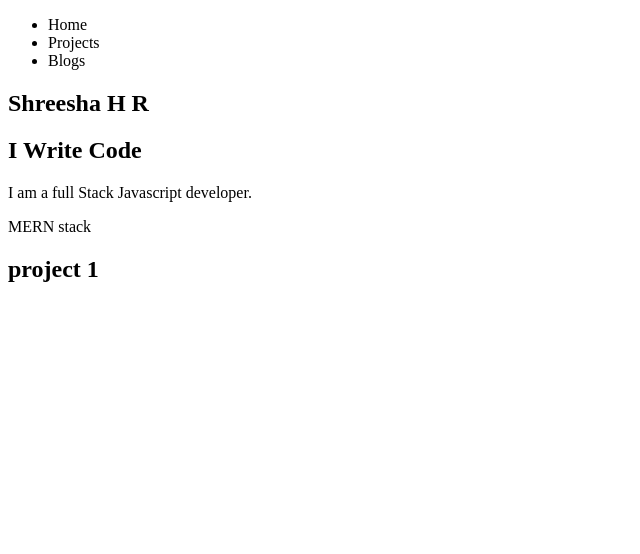
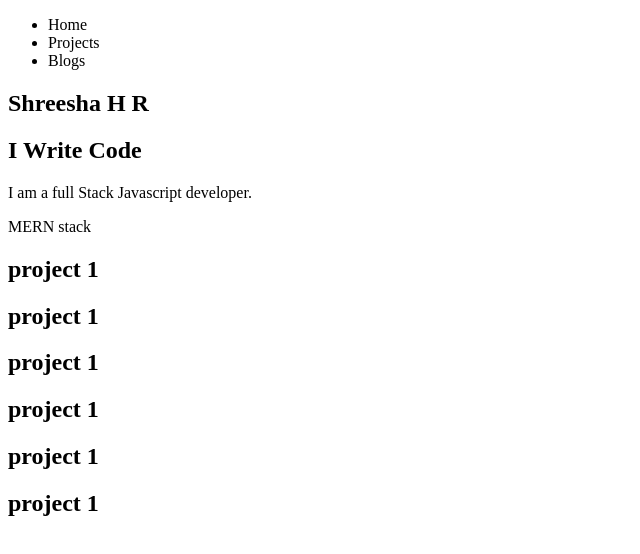
Before and after one commit to h-shreesha/Portfolio, a plain HTML site: page index.html in a window 1280 px wide. Shown: the whole page, without its empty margins (0-640 px from the left). Drawn offline with Linux system fonts and the light colour scheme.

Commit message:
updated file

```diff
--- a/index.html
+++ b/index.html
@@ -36,6 +36,36 @@
 
                 </div>
             </div>
+            <div class="cards-container">
+                <div class="card">
+                    <h1>project 1</h1>
+
+                </div>
+            </div>
+            <div class="cards-container">
+                <div class="card">
+                    <h1>project 1</h1>
+
+                </div>
+            </div>
+            <div class="cards-container">
+                <div class="card">
+                    <h1>project 1</h1>
+
+                </div>
+            </div>
+            <div class="cards-container">
+                <div class="card">
+                    <h1>project 1</h1>
+
+                </div>
+            </div>
+            <div class="cards-container">
+                <div class="card">
+                    <h1>project 1</h1>
+
+                </div>
+            </div>
         </section>
     </div>
 </body>
--- a/style.css
+++ b/style.css
@@ -6,3 +6,7 @@
     outline: 0;
     font-family: 'Montserrat';
 }
+
+:root{
+    --bg : #efefef;
+}
```
